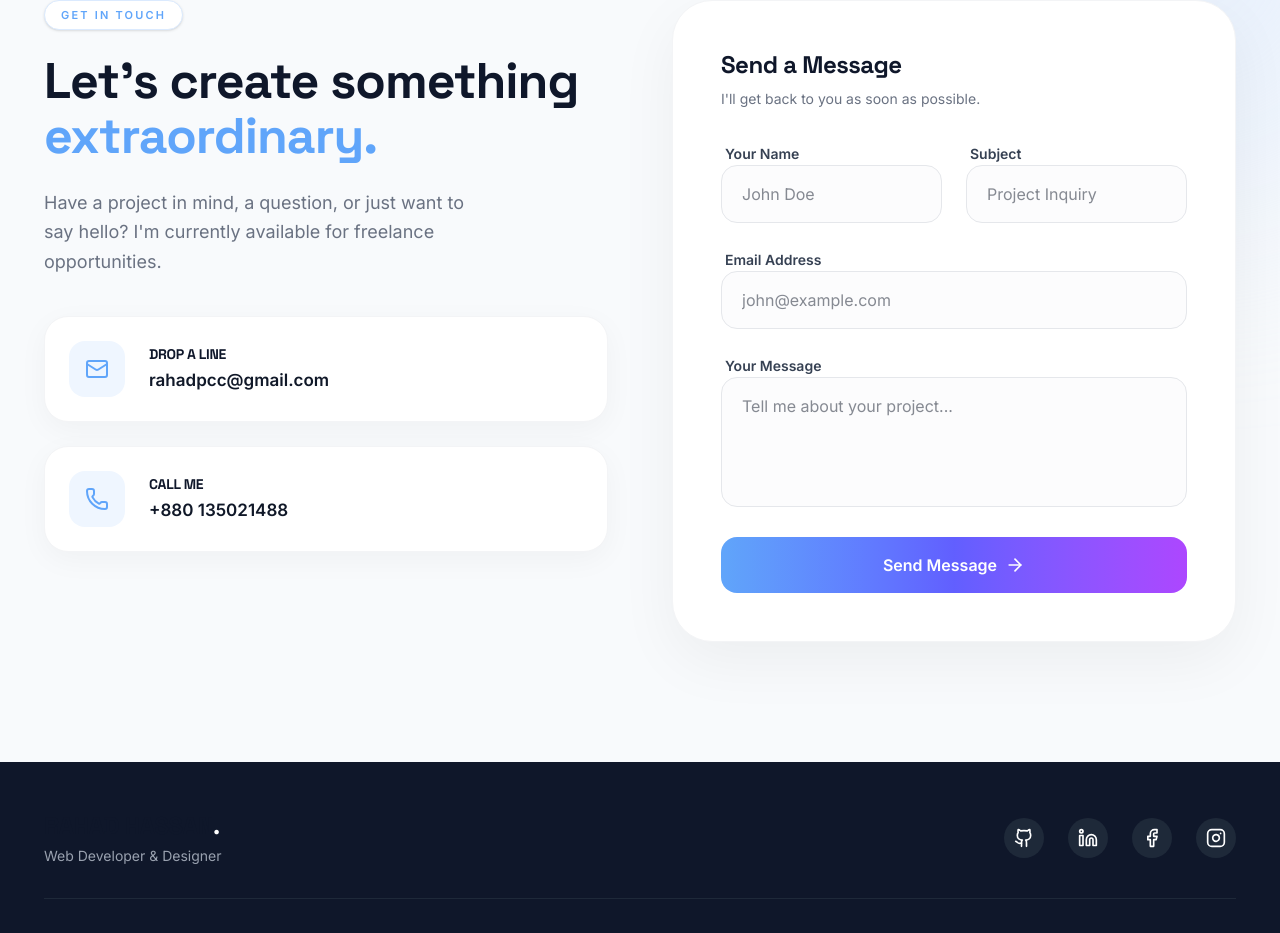
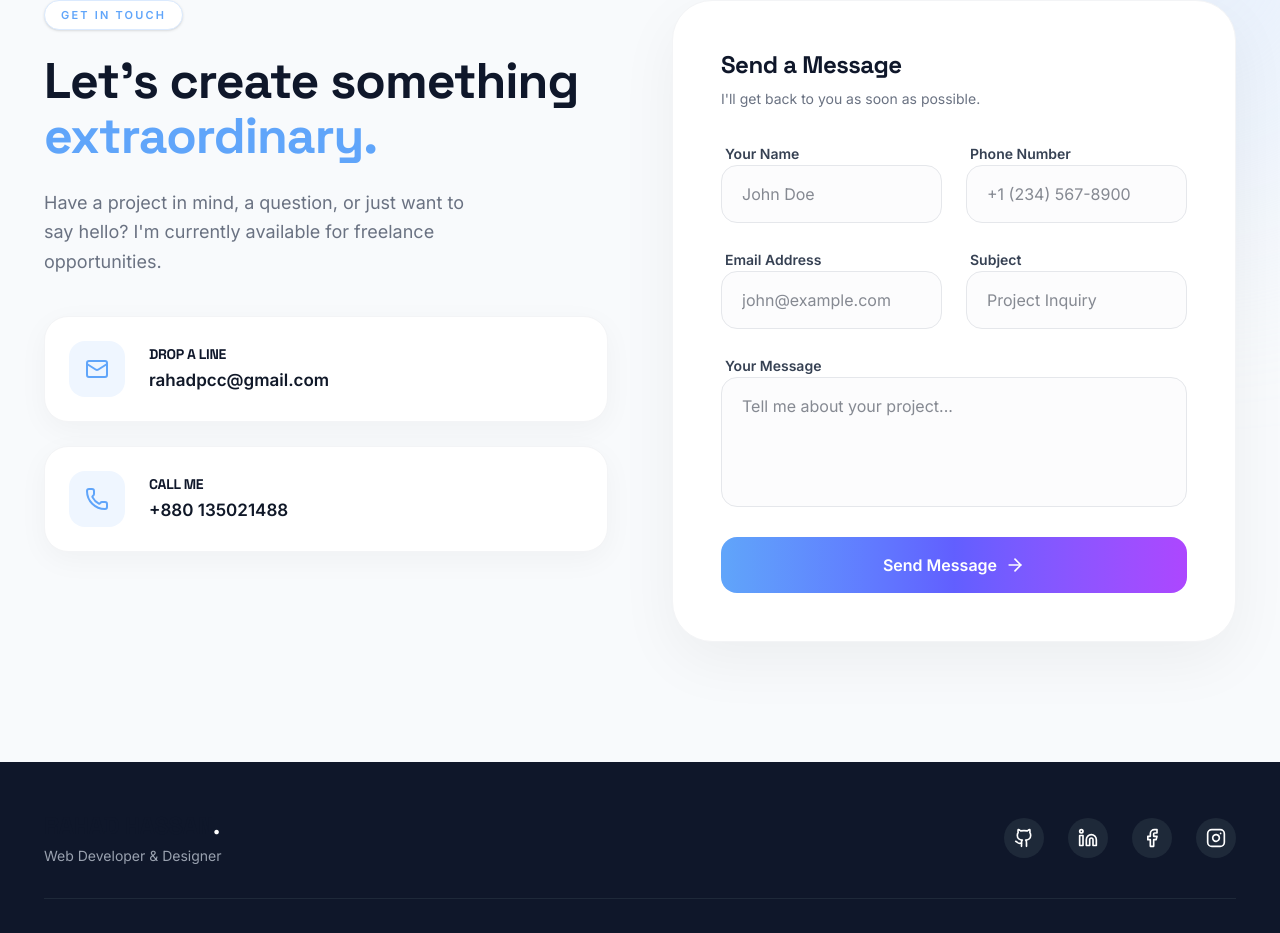
Before and after one commit to rahaddev1010-sudo/Rahad-Hasssan-Portfolio, a React (Vite) app: page / in a window 1280 px wide. Shown: the part 6392-7325 px from the top of the page. Built offline with nearby package versions, Linux system fonts and the light colour scheme.

Commit message:
feat(contact): add phone number field to contact form
Expand the contact form schema to include a phone number input, allowing for better lead communication.

```diff
--- a/src/components/Contact.tsx
+++ b/src/components/Contact.tsx
@@ -121,6 +121,28 @@ export const Contact = () => {
                   />
                 </div>
                 <div className="space-y-2">
+                  <label className="text-sm font-bold text-gray-700 ml-1">Phone Number</label>
+                  <input
+                    type="tel"
+                    name="phone"
+                    className="w-full px-5 py-4 rounded-2xl border border-gray-200 focus:border-[#60A5FA] focus:ring-4 focus:ring-blue-50 outline-none transition-all bg-gray-50/50 hover:bg-gray-50 text-gray-900"
+                    placeholder="+1 (234) 567-8900"
+                  />
+                </div>
+              </div>
+
+              <div className="grid md:grid-cols-2 gap-6">
+                <div className="space-y-2">
+                  <label className="text-sm font-bold text-gray-700 ml-1">Email Address</label>
+                  <input
+                    type="email"
+                    name="email"
+                    required
+                    className="w-full px-5 py-4 rounded-2xl border border-gray-200 focus:border-[#60A5FA] focus:ring-4 focus:ring-blue-50 outline-none transition-all bg-gray-50/50 hover:bg-gray-50 text-gray-900"
+                    placeholder="john@example.com"
+                  />
+                </div>
+                <div className="space-y-2">
                   <label className="text-sm font-bold text-gray-700 ml-1">Subject</label>
                   <input
                     type="text"
@@ -130,17 +152,6 @@ export const Contact = () => {
                     placeholder="Project Inquiry"
                   />
                 </div>
-              </div>
-
-              <div className="space-y-2">
-                <label className="text-sm font-bold text-gray-700 ml-1">Email Address</label>
-                <input
-                  type="email"
-                  name="email"
-                  required
-                  className="w-full px-5 py-4 rounded-2xl border border-gray-200 focus:border-[#60A5FA] focus:ring-4 focus:ring-blue-50 outline-none transition-all bg-gray-50/50 hover:bg-gray-50 text-gray-900"
-                  placeholder="john@example.com"
-                />
               </div>
 
               <div className="space-y-2">
```
